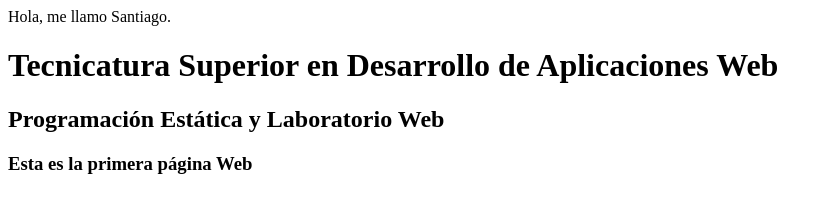
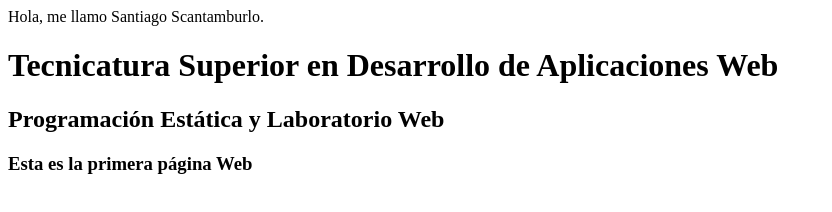
Before and after one commit to pufupufu/Desarrollo-Web, a plain HTML site: page PEyLW/trabajoPractico1/ejercicio1.html in a window 1280 px wide. Shown: the whole page, without its empty margins (0-832 px from the left). Drawn offline with Linux system fonts and the light colour scheme.

Commit message:
D23M03A21H2234

```diff
--- a/PEyLW/trabajoPractico1/ejercicio1.html
+++ b/PEyLW/trabajoPractico1/ejercicio1.html
@@ -3,7 +3,7 @@
     <title>Tu primera página</title>
   </head>
   <body>
-    Hola, me llamo Santiago.
+    Hola, me llamo Santiago Scantamburlo.
     <h1>Tecnicatura Superior en Desarrollo de Aplicaciones Web</h1>
     <h2>Programación Estática y Laboratorio Web</h2>
     <h3>Esta es la primera página Web</h3>
```
